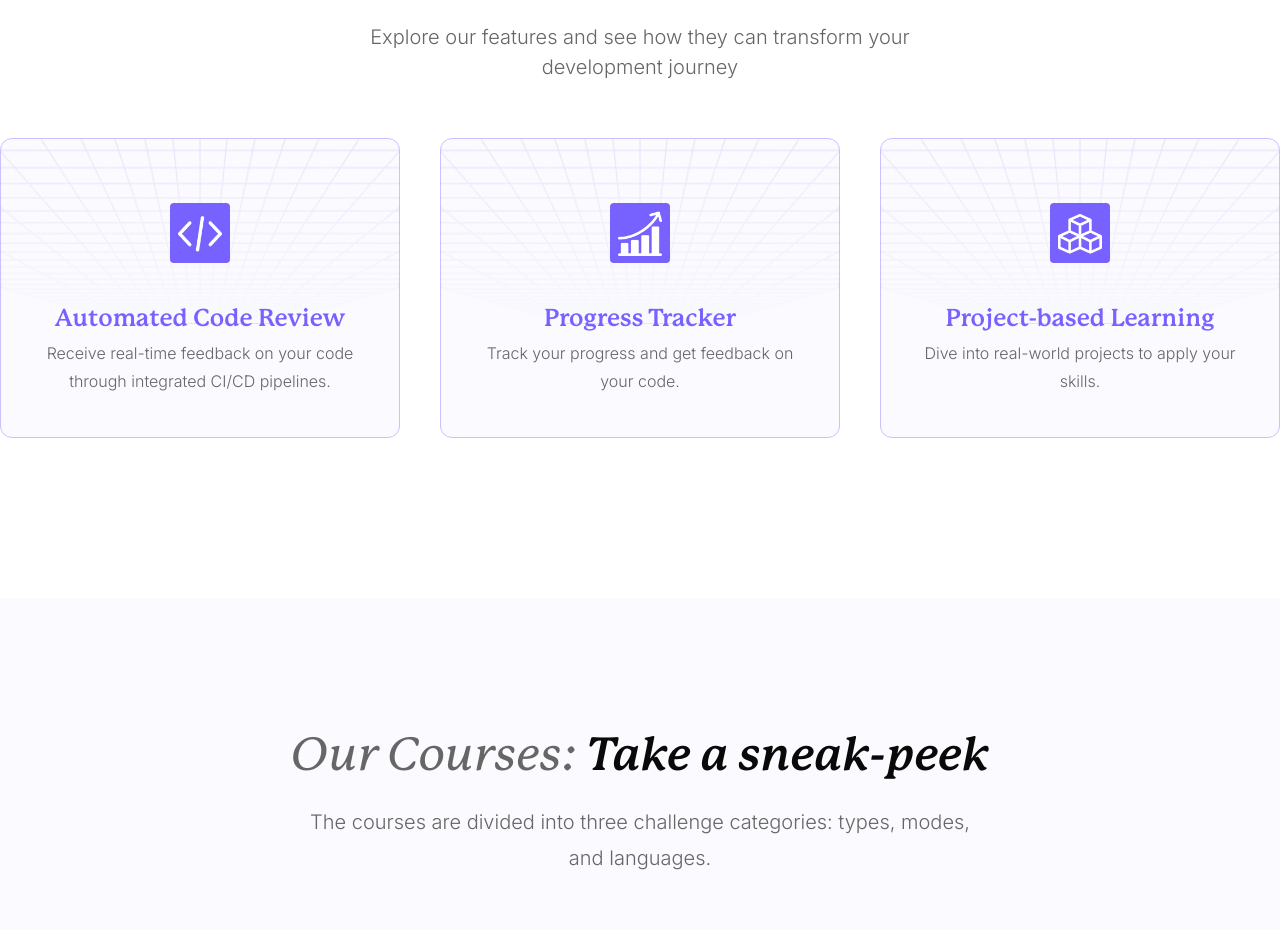
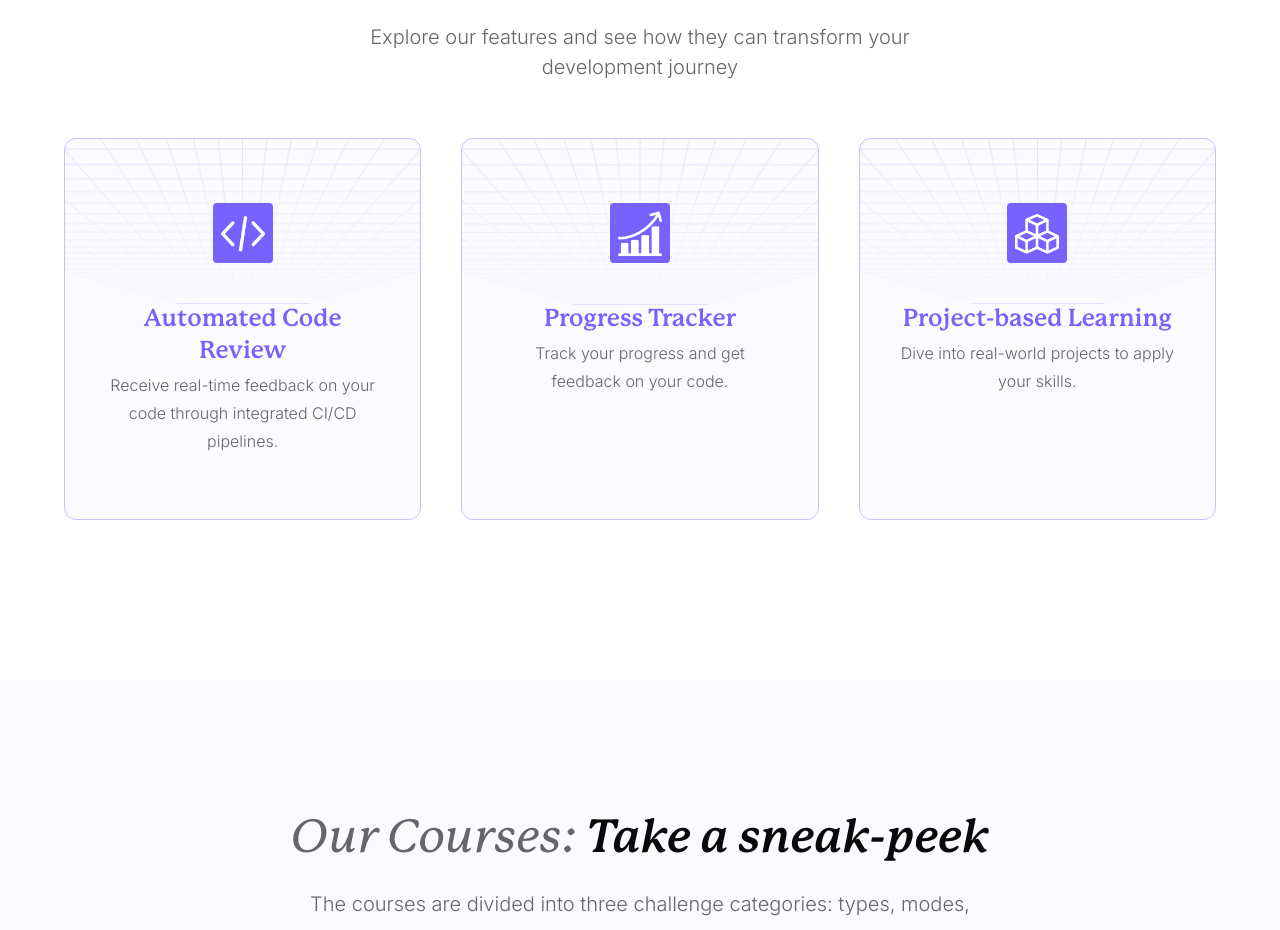
Before and after one commit to hxckr-org/hxckr-web, a Next.js app: page / in a window 1280 px wide. Shown: the part 2220-3150 px from the top of the page. Built offline with nearby package versions, Linux system fonts and the light colour scheme; no server answers.

Commit message:
feat: improved feature cards

```diff
--- a/src/app/components/sections/landing-features.tsx
+++ b/src/app/components/sections/landing-features.tsx
@@ -47,7 +47,7 @@ export default function FeaturesSection({
             {subtitle}
           </p>
         </div>
-        <div className="flex items-center gap-10">
+        <div className="grid grid-cols-1 md:grid-cols-3 items-stretch gap-10 px-4 md:px-8 lg:px-16">
           {features.map((feature, index) => (
             <FeatureCard
               key={index}
@@ -76,7 +76,7 @@ function FeatureCard({
 }) {
   return (
     <div
-      className="bg-purple-accent bg-contain bg-no-repeat overflow-hidden flex flex-col items-center gap-10 max-h-[300px] border-[0.5px] border-purple-secondary rounded-xl px-10 py-16"
+      className="bg-purple-accent bg-contain bg-no-repeat flex flex-col items-center gap-10 h-full w-full border-[0.5px] border-purple-secondary rounded-xl px-10 py-16"
       style={{
         backgroundImage: `url('/assets/images/feature-card-bg.webp')`,
       }}
@@ -91,7 +91,7 @@ function FeatureCard({
         <p className="text-2xl font-p22mackinac font-bold text-purple-primary text-center">
           {title}
         </p>
-        <p className="text-base text-grey-text font-light text-center leading-[28px] tracking-[-2%] max-w-[350px] pb-20">
+        <p className="text-base text-grey-text font-light text-center leading-[28px] tracking-[-2%] max-w-[350px]">
           {description}
         </p>
       </div>
```
